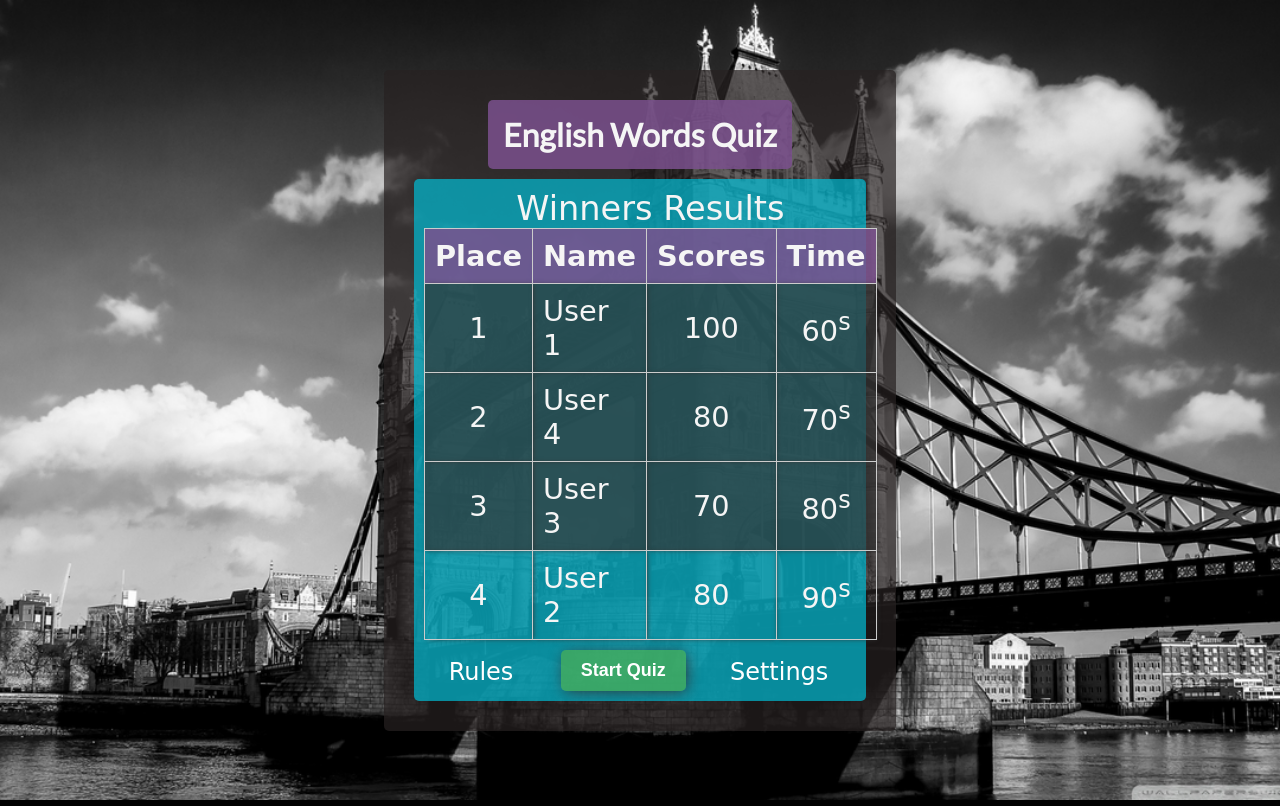
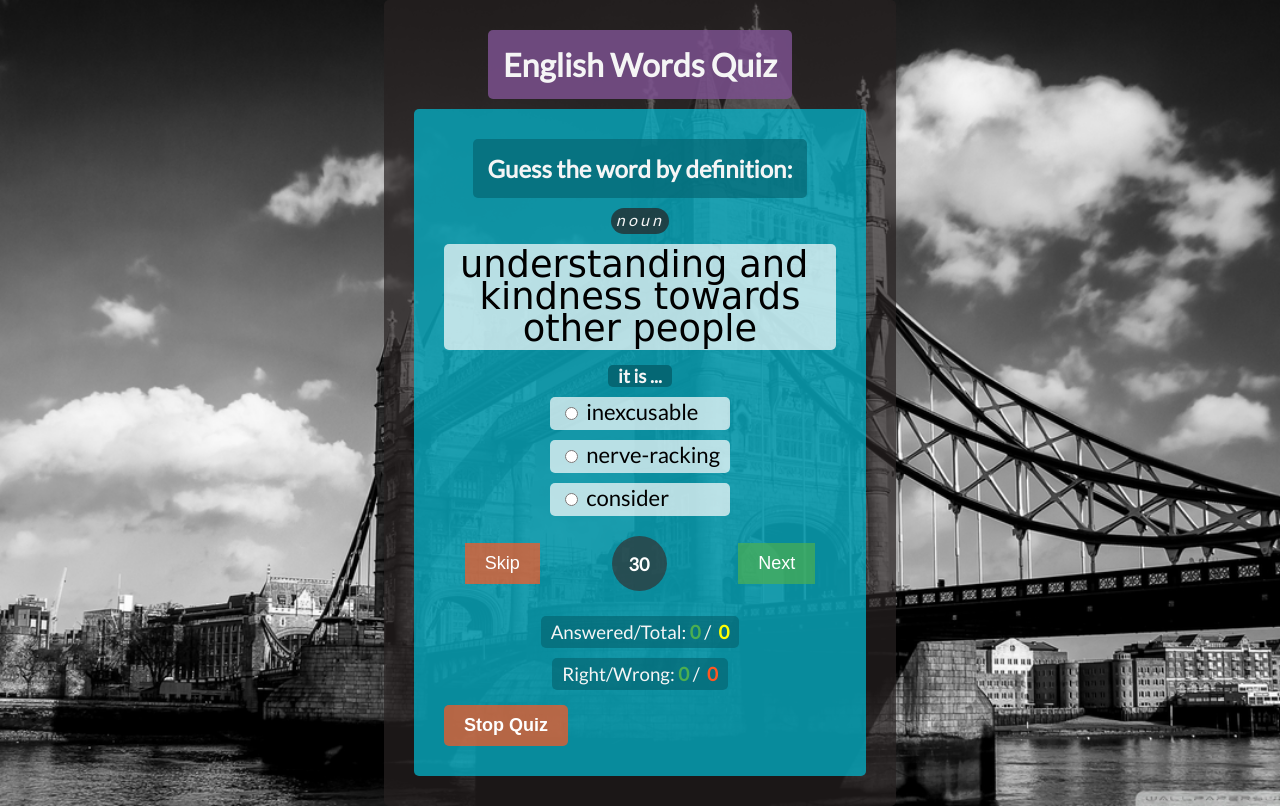
Before and after one commit to vladar21/english-words-quiz, a plain HTML site: page index.html in a window 1280 px wide. Both pictures are taken after a click on the button "Start Quiz". Drawn offline with Linux system fonts and the light colour scheme; a web font is replaced by a local one.

Commit message:
js: add some code to startQuiz function

```diff
--- a/assets/css/style.css
+++ b/assets/css/style.css
@@ -311,7 +311,7 @@
 
 /* Statistic Window */
 #statistic-window {
-    /* display: flex; */
+    display: block;
     width: 100%;
     /* font-size: 210%; */
 }
--- a/assets/js/script.js
+++ b/assets/js/script.js
@@ -1,11 +1,25 @@
+// Get a reference to the "Start Quiz" button
+var startQuizButton = document.getElementById("start-quiz-button");
+
+// Add a click event listener to the button
+startQuizButton.addEventListener("click", function () {
+
+});
+
 // Function to start the quiz
 function startQuiz() {
     // Display the first question and answer options
-    displayNewQuestion();
+    // displayNewQuestion();
 
     // Hide the "Start Quiz" button
-    var startQuizButton = document.getElementById('start-quiz-button');
+    let startQuizButton = document.getElementById('start-quiz-button');
     startQuizButton.style.display = 'none';
+    // Hide the start page "statistic-window"
+    let statisticWindow = document.getElementById("statistic-window");
+    statisticWindow.style.display = "none";
+    // Show quiz area
+    let quizField = document.getElementById("quiz-field");
+    quizField.style.display = "block";
 }
 
 // Add an event listener to the "Start Quiz" button
```
